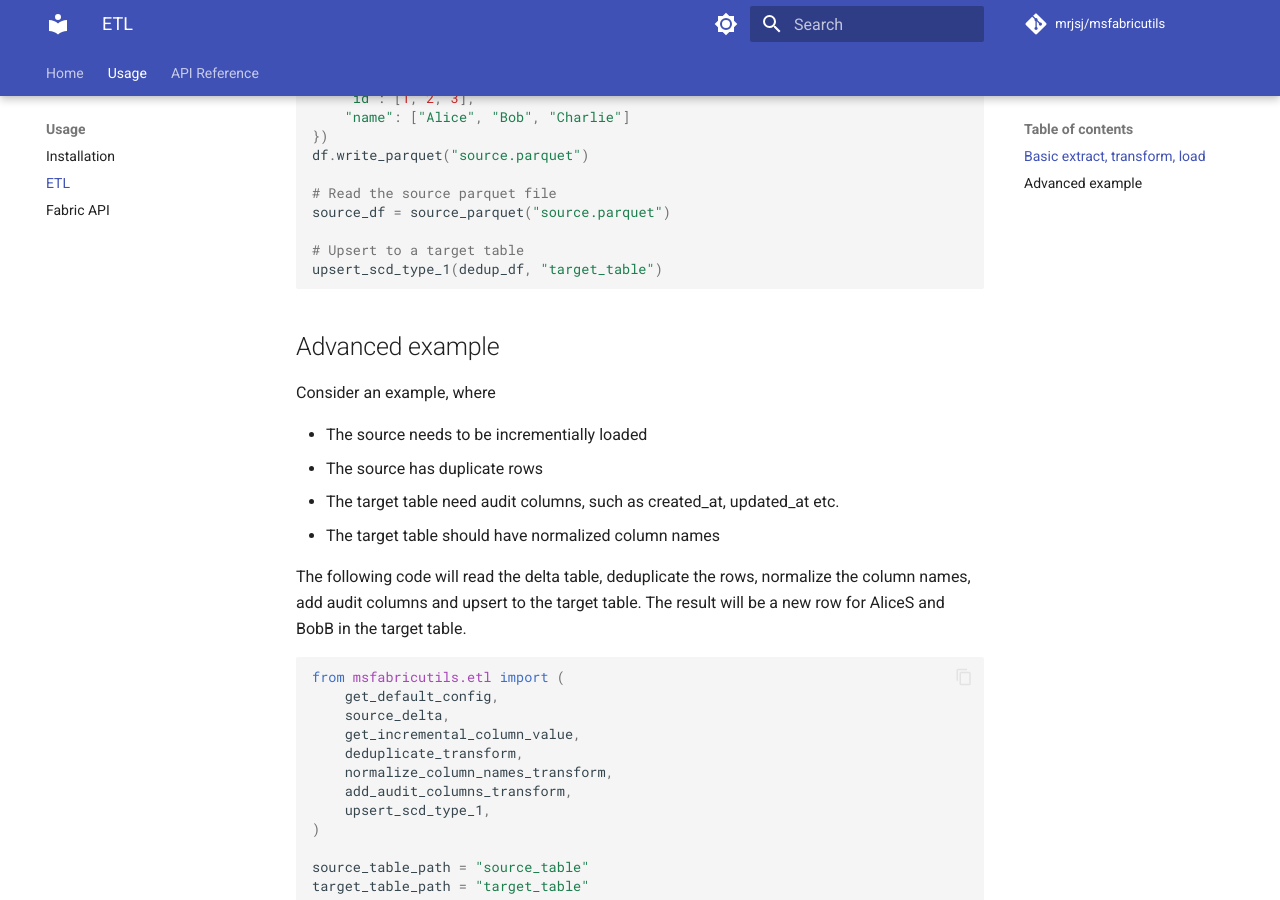
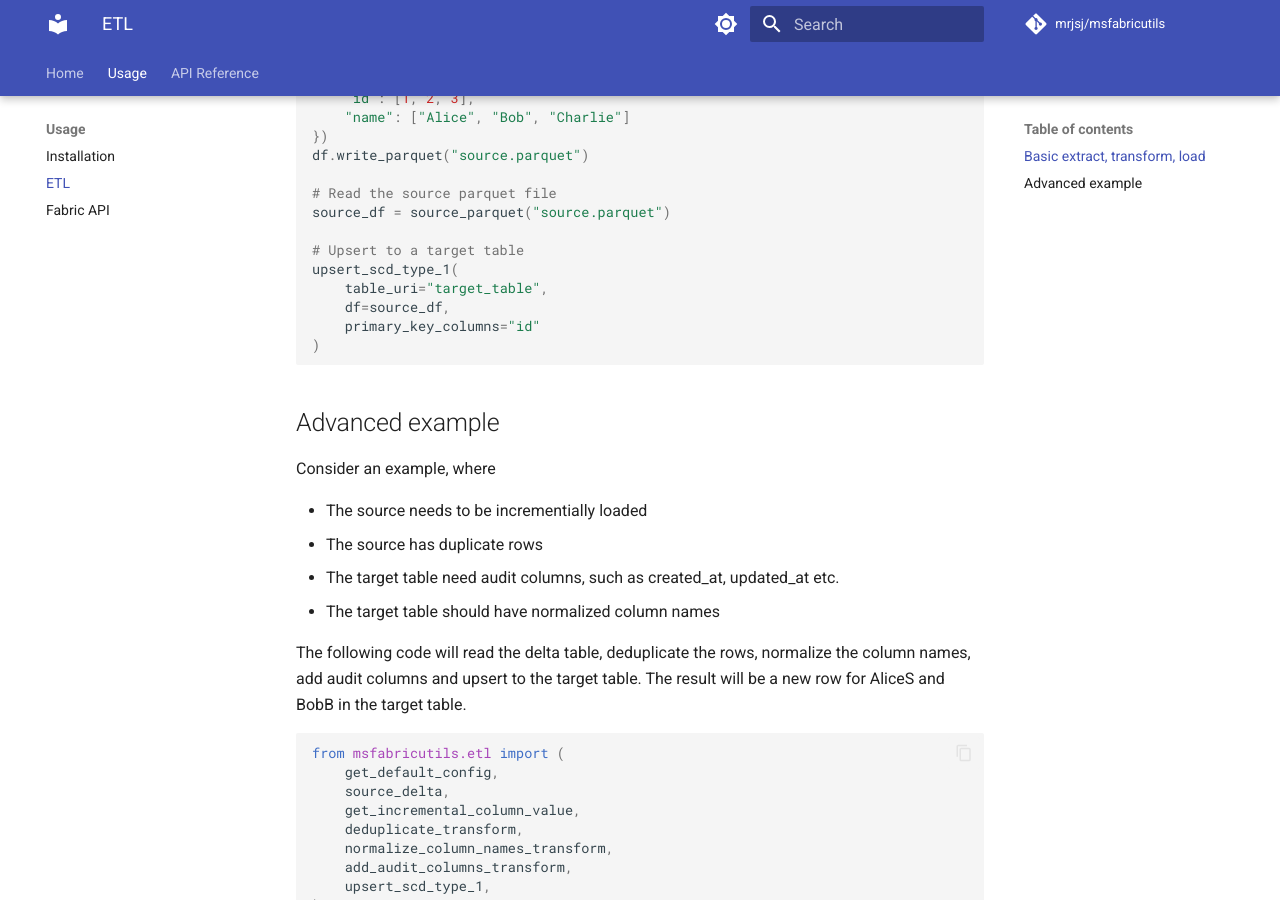
Before and after one commit to mrjsj/msfabricutils, an MkDocs documentation site: the page built from docs/usage/etl.md, in a window 1280 px wide and 900 px high, scrolled down 444 px. Built offline with MkDocs 1.6.1 and Material for MkDocs 9.7.7, drawn with Linux system fonts in a browser that asks for light colours; comment, search, counter and statistics services are not loaded.

````diff
--- a/docs/usage/etl.md
+++ b/docs/usage/etl.md
@@ -24,7 +24,11 @@ df.write_parquet("source.parquet")
 source_df = source_parquet("source.parquet")
 
 # Upsert to a target table
-upsert_scd_type_1(dedup_df, "target_table")
+upsert_scd_type_1(
+    table_uri="target_table",
+    df=source_df,
+    primary_key_columns="id"
+)
 ```
 
 
--- a/pyproject.toml
+++ b/pyproject.toml
@@ -4,7 +4,7 @@ build-backend = "setuptools.build_meta"
 
 [project]
 name = "msfabricutils"
-version = "0.3.0"
+version = "0.3.1"
 description = "A Python library exposes additional functionality to work with Python Notebooks in Microsoft Fabric."
 authors = [
     { name = "Jimmy Jensen" },
````
Also changed, not shown: 1 other file.
